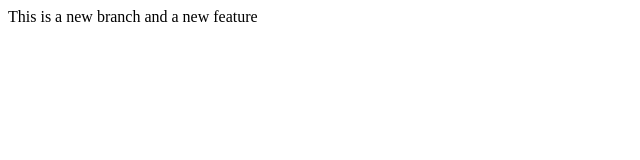
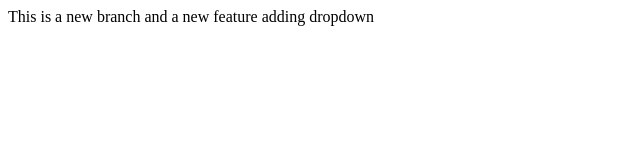
Before and after one commit to Aagam191/localrepo, a plain HTML site: page index.html in a window 1280 px wide. Shown: the whole page, without its empty margins (0-640 px from the left). Drawn offline with Linux system fonts and the light colour scheme.

```diff
--- a/index.html
+++ b/index.html
@@ -8,6 +8,7 @@
 <body>
     This is a new branch
     and a new feature
+    adding dropdown
 
 </body>
 </html>
```
